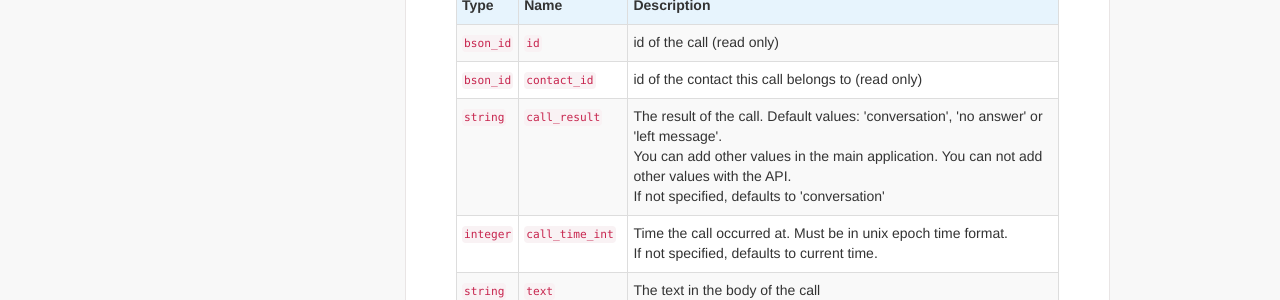
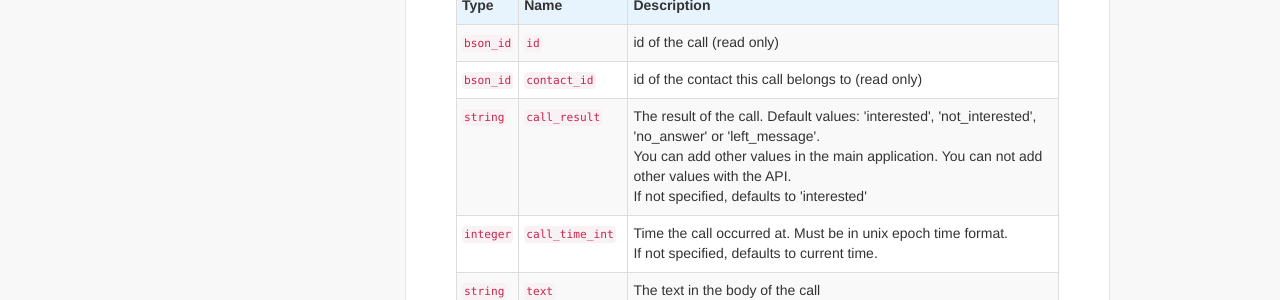
Before and after one commit to OnePageCRM/OnePageCRM.github.io, a Jekyll site: the page built from _posts/2014-03-04-calls.md, in a window 1280 px wide and 900 px high, scrolled down 987 px. Shown: the part 163-463 px from the top of the window. Built offline with Jekyll 4.4.1, drawn with Linux system fonts in a browser that asks for light colours; nearby versions of some CDN libraries; Markdown is read by kramdown in place of the engine named in the settings.

Commit message:
API-134 docs update

```diff
--- a/_posts/2014-03-04-calls.md
+++ b/_posts/2014-03-04-calls.md
@@ -159,9 +159,9 @@ The following parameters are supported when fetching a list of calls:
     <tr>
       <td><code class="redtext">string</code></td>
       <td><code class="bluetext">call_result</code></td>
-      <td>The result of the call. Default values: 'conversation', 'no answer' or 'left message'.
+      <td>The result of the call. Default values: 'interested', 'not_interested', 'no_answer' or 'left_message'.
         <br>You can add other values in the main application. You can not add other values with the API.
-        <br>If not specified, defaults to 'conversation'</td>
+        <br>If not specified, defaults to 'interested'</td>
     </tr>
     <tr>
       <td><code class="redtext">integer</code></td>
```
